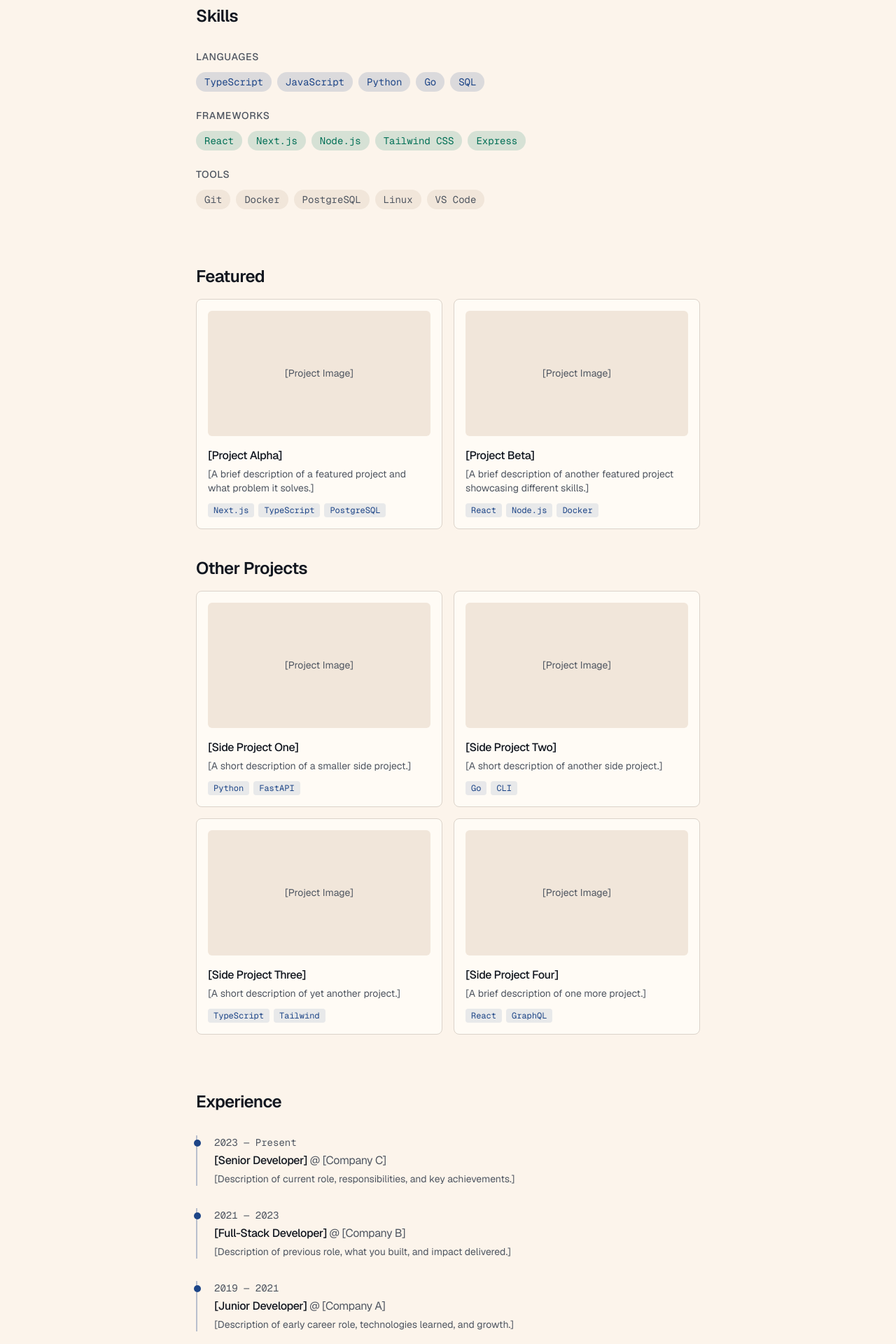
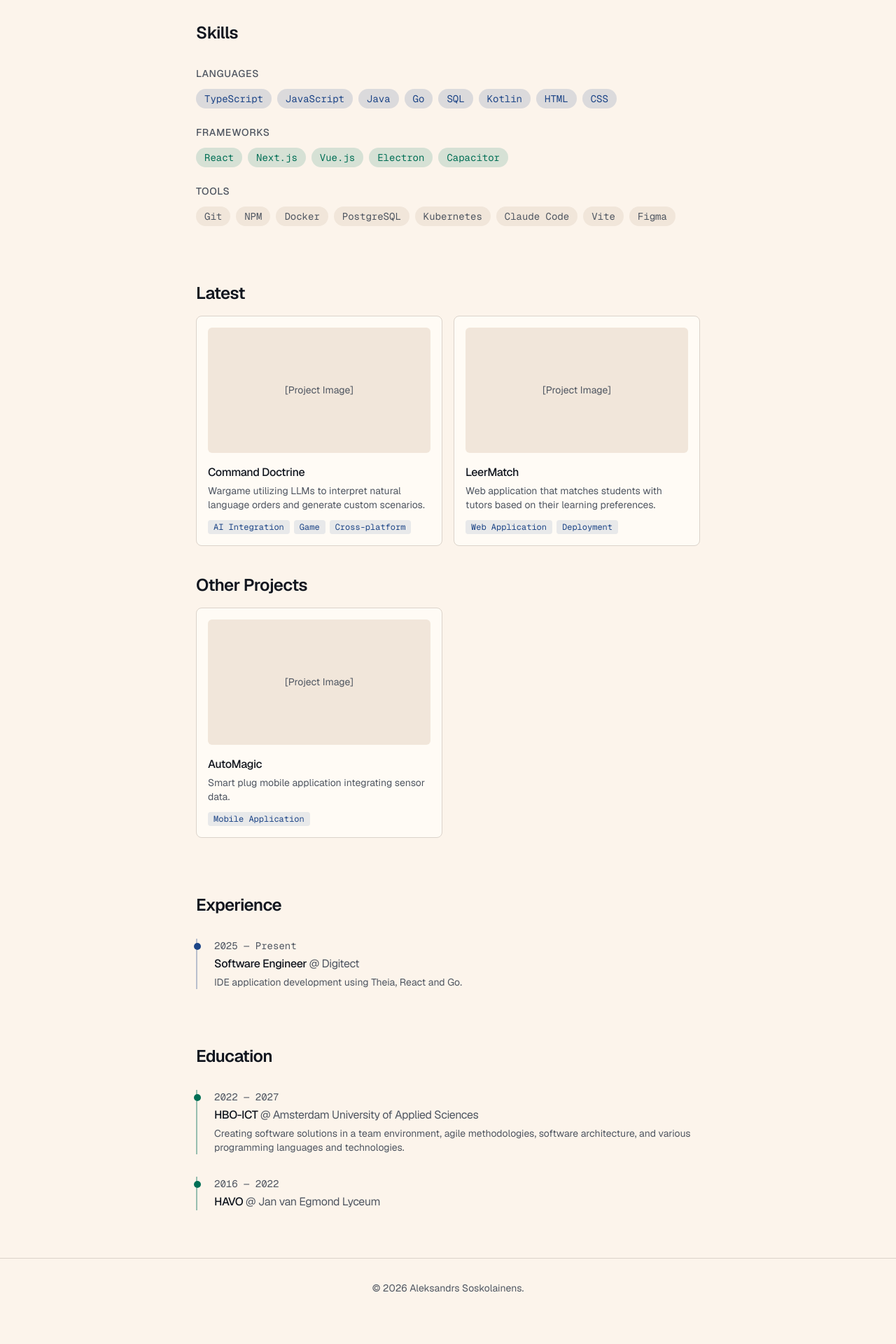
Before and after one commit to al3ksandrs/portfolio, a Next.js app: page / in a window 1280 px wide. Shown: the part 580-2500 px from the top of the page at 70% size. After the commit the page ends 2462 px from the top, so only its background shows below. Built offline with nearby package versions, Linux system fonts and the light colour scheme.

Commit message:
feat: Textual content

```diff
--- a/app/components/EducationTimeline.tsx
+++ b/app/components/EducationTimeline.tsx
@@ -1,17 +1,17 @@
 const education = [
   {
-    period: "2015 — 2019",
-    title: "[B.Sc. Computer Science]",
-    organization: "[University]",
+    period: "2022 — 2027",
+    title: "HBO-ICT",
+    organization: "Amsterdam University of Applied Sciences",
     description:
-      "[Notable coursework, projects, or achievements during education.]",
+      "Creating software solutions in a team environment, agile methodologies, software architecture, and various programming languages and technologies.",
   },
   {
-    period: "2013 — 2015",
-    title: "[Relevant Certification or Diploma]",
-    organization: "[Institution]",
+    period: "2016 — 2022",
+    title: "HAVO",
+    organization: "Jan van Egmond Lyceum",
     description:
-      "[Description of what was studied and key takeaways.]",
+      "",
   },
 ];
 
--- a/app/components/ExperienceTimeline.tsx
+++ b/app/components/ExperienceTimeline.tsx
@@ -1,24 +1,10 @@
 const experiences = [
   {
-    period: "2023 — Present",
-    title: "[Senior Developer]",
-    organization: "[Company C]",
+    period: "2025 — Present",
+    title: "Software Engineer",
+    organization: "Digitect",
     description:
-      "[Description of current role, responsibilities, and key achievements.]",
-  },
-  {
-    period: "2021 — 2023",
-    title: "[Full-Stack Developer]",
-    organization: "[Company B]",
-    description:
-      "[Description of previous role, what you built, and impact delivered.]",
-  },
-  {
-    period: "2019 — 2021",
-    title: "[Junior Developer]",
-    organization: "[Company A]",
-    description:
-      "[Description of early career role, technologies learned, and growth.]",
+      "IDE application development using Theia, React and Go.",
   },
 ];
 
--- a/app/components/Footer.tsx
+++ b/app/components/Footer.tsx
@@ -2,7 +2,7 @@ export default function Footer() {
   return (
     <footer className="border-t border-border py-8 text-center text-sm text-muted-foreground">
       <p>
-        &copy; {new Date().getFullYear()} [Name]. Built with Next.js.
+        &copy; {new Date().getFullYear()} Aleksandrs Soskolainens.
       </p>
     </footer>
   );
--- a/app/components/Header.tsx
+++ b/app/components/Header.tsx
@@ -5,7 +5,7 @@ export default function Header() {
     <header className="sticky top-0 z-50 bg-background/80 backdrop-blur-sm border-b border-border">
       <div className="max-w-3xl mx-auto px-6 py-4 flex items-center justify-between">
         <a href="/" className="text-lg font-medium tracking-tight">
-          [Name]
+          [title]
         </a>
         <ThemeToggle />
       </div>
--- a/app/components/Hero.tsx
+++ b/app/components/Hero.tsx
@@ -4,11 +4,10 @@ export default function Hero() {
       <div className="w-24 h-24 rounded-full bg-muted ring-2 ring-primary/15 flex items-center justify-center text-muted-foreground text-sm">
         [Photo]
       </div>
-      <h1 className="text-3xl font-semibold tracking-tight">[Name]</h1>
-      <p className="text-lg text-primary">[Title / Role]</p>
+      <h1 className="text-3xl font-semibold tracking-tight">Aleksandrs Soskolainens</h1>
+      <p className="text-lg text-primary">Software Engineer</p>
       <p className="text-foreground/80 max-w-lg">
-        [Bio tagline — a short sentence or two describing what you do and what
-        you&apos;re passionate about.]
+        Fourth-year Computer Science student at Amsterdam University of Applied Sciences. Passionate about building impactful software and learning new technologies.
       </p>
     </section>
   );
--- a/app/components/ProjectsSection.tsx
+++ b/app/components/ProjectsSection.tsx
@@ -6,58 +6,34 @@ import ProjectCard from "./ProjectCard";
 import type { Project } from "./ProjectCard";
 import Modal from "./Modal";
 
-const featured: Project[] = [
+const latest: Project[] = [
   {
-    title: "[Project Alpha]",
+    title: "Command Doctrine",
     description:
-      "[A brief description of a featured project and what problem it solves.]",
+      "Wargame utilizing LLMs to interpret natural language orders and generate custom scenarios.",
     longDescription:
-      "[A longer, more detailed description of this project. Explain the motivation, architecture decisions, challenges faced, and outcomes achieved. This is the expanded view shown in the modal.]",
-    tags: ["Next.js", "TypeScript", "PostgreSQL"],
-    href: "#",
+      "After playing textual wargame simulations with ChatGPT, I was inspired to create Command Doctrine. Command Doctrine is a cross platform wargame that uses LLMs to interpret natural language orders and generate custom scenarios. It is built with React and TypeScript for the frontend, Konva.js for the canvas and Fastify for the backend. This project allowed me to explore the integration of AI into applications and developing cross platform applications.",
+    tags: ["AI Integration", "Game", "Cross-platform"],
+    href: "https://www.command-doctrine.com/",
   },
   {
-    title: "[Project Beta]",
+    title: "LeerMatch",
     description:
-      "[A brief description of another featured project showcasing different skills.]",
+      "Web application that matches students with tutors based on their learning preferences.",
     longDescription:
-      "[A longer, more detailed description of this project. Cover the tech stack choices, your role, and what you learned from building it.]",
-    tags: ["React", "Node.js", "Docker"],
+      "LeerMatch is a team built software project developed during a university semester. The platform is designed to safely connect students (and parents) with qualified teachers for academic support. The core focus of the system is child safety, role-based access control, and matching between learners and educators.",
+    tags: ["Web Application", "Deployment"],
     href: "#",
   },
 ];
 
 const other: Project[] = [
   {
-    title: "[Side Project One]",
-    description: "[A short description of a smaller side project.]",
+    title: "AutoMagic",
+    description: "Smart plug mobile application integrating sensor data.",
     longDescription:
-      "[Extended description with more details about this side project.]",
-    tags: ["Python", "FastAPI"],
-    href: "#",
-  },
-  {
-    title: "[Side Project Two]",
-    description: "[A short description of another side project.]",
-    longDescription:
-      "[Extended description with more details about this side project.]",
-    tags: ["Go", "CLI"],
-    href: "#",
-  },
-  {
-    title: "[Side Project Three]",
-    description: "[A short description of yet another project.]",
-    longDescription:
-      "[Extended description with more details about this side project.]",
-    tags: ["TypeScript", "Tailwind"],
-    href: "#",
-  },
-  {
-    title: "[Side Project Four]",
-    description: "[A brief description of one more project.]",
-    longDescription:
-      "[Extended description with more details about this side project.]",
-    tags: ["React", "GraphQL"],
+      "The AutoMagic smartplug controller app was developed to manage and interact with smartplugs. This was developed as a team project for a mobile development semester. It is an Android application made with Kotlin. It utilizes Bluetooth and QR code scanning to connect and configure new plug nodes and sensors.",
+    tags: ["Mobile Application"],
     href: "#",
   },
 ];
@@ -69,9 +45,9 @@ export default function ProjectsSection() {
     <>
       <section className="space-y-10">
         <div className="space-y-4">
-          <h2 className="text-2xl font-semibold tracking-tight">Featured</h2>
+          <h2 className="text-2xl font-semibold tracking-tight">Latest</h2>
           <div className="grid grid-cols-1 sm:grid-cols-2 gap-4">
-            {featured.map((project) => (
+            {latest.map((project) => (
               <ProjectCard
                 key={project.title}
                 project={project}
--- a/app/components/SkillsGrid.tsx
+++ b/app/components/SkillsGrid.tsx
@@ -12,9 +12,12 @@ const categories: { name: string; skills: Skill[]; colorClass: string }[] = [
     skills: [
       { name: "TypeScript" },
       { name: "JavaScript" },
-      { name: "Python" },
+      { name: "Java" },
       { name: "Go" },
       { name: "SQL" },
+      { name: "Kotlin" },
+      { name: "HTML" },
+      { name: "CSS" },
     ],
   },
   {
@@ -23,9 +26,9 @@ const categories: { name: string; skills: Skill[]; colorClass: string }[] = [
     skills: [
       { name: "React" },
       { name: "Next.js" },
-      { name: "Node.js" },
-      { name: "Tailwind CSS" },
-      { name: "Express" },
+      { name: "Vue.js" },
+      { name: "Electron" },
+      { name: "Capacitor" },
     ],
   },
   {
@@ -33,10 +36,13 @@ const categories: { name: string; skills: Skill[]; colorClass: string }[] = [
     colorClass: "bg-muted text-muted-foreground",
     skills: [
       { name: "Git" },
+      { name: "NPM" },
       { name: "Docker" },
       { name: "PostgreSQL" },
-      { name: "Linux" },
-      { name: "VS Code" },
+      { name: "Kubernetes" },
+      { name: "Claude Code" },
+      { name: "Vite" },
+      { name: "Figma" },
     ],
   },
 ];
--- a/app/components/SocialLinks.tsx
+++ b/app/components/SocialLinks.tsx
@@ -1,7 +1,7 @@
 const links = [
   {
     label: "GitHub",
-    href: "#",
+    href: "https://github.com/al3ksandrs",
     icon: (
       <svg width="16" height="16" viewBox="0 0 24 24" fill="none" stroke="currentColor" strokeWidth="2" strokeLinecap="round" strokeLinejoin="round">
         <path d="M15 22v-4a4.8 4.8 0 0 0-1-3.5c3 0 6-2 6-5.5.08-1.25-.27-2.48-1-3.5.28-1.15.28-2.35 0-3.5 0 0-1 0-3 1.5-2.64-.5-5.36-.5-8 0C6 2 5 2 5 2c-.3 1.15-.3 2.35 0 3.5A5.403 5.403 0 0 0 4 9c0 3.5 3 5.5 6 5.5-.39.49-.68 1.05-.85 1.65-.17.6-.22 1.23-.15 1.85v4" />
@@ -11,7 +11,7 @@ const links = [
   },
   {
     label: "LinkedIn",
-    href: "#",
+    href: "https://www.linkedin.com/in/aleksandrs-soskolainens-903595254/",
     icon: (
       <svg width="16" height="16" viewBox="0 0 24 24" fill="none" stroke="currentColor" strokeWidth="2" strokeLinecap="round" strokeLinejoin="round">
         <path d="M16 8a6 6 0 0 1 6 6v7h-4v-7a2 2 0 0 0-2-2 2 2 0 0 0-2 2v7h-4v-7a6 6 0 0 1 6-6z" />
@@ -22,20 +22,11 @@ const links = [
   },
   {
     label: "Email",
-    href: "#",
+    href: "mailto:alekssoskolainens@gmail.com",
     icon: (
       <svg width="16" height="16" viewBox="0 0 24 24" fill="none" stroke="currentColor" strokeWidth="2" strokeLinecap="round" strokeLinejoin="round">
         <rect width="20" height="16" x="2" y="4" rx="2" />
         <path d="m22 7-8.97 5.7a1.94 1.94 0 0 1-2.06 0L2 7" />
-      </svg>
-    ),
-  },
-  {
-    label: "X / Twitter",
-    href: "#",
-    icon: (
-      <svg width="16" height="16" viewBox="0 0 24 24" fill="none" stroke="currentColor" strokeWidth="2" strokeLinecap="round" strokeLinejoin="round">
-        <path d="M22 4s-.7 2.1-2 3.4c1.6 10-9.4 17.3-18 11.6 2.2.1 4.4-.6 6-2C3 15.5.5 9.6 3 5c2.2 2.6 5.6 4.1 9 4-.9-4.2 4-6.6 7-3.8 1.1 0 3-1.2 3-1.2z" />
       </svg>
     ),
   },
--- a/app/layout.tsx
+++ b/app/layout.tsx
@@ -13,8 +13,8 @@ const geistMono = Geist_Mono({
 });
 
 export const metadata: Metadata = {
-  title: "[Name] — Portfolio",
-  description: "[A short description of your portfolio]",
+  title: "Aleksandrs Soskolainens",
+  description: "Portfolio",
 };
 
 export default function RootLayout({
```
